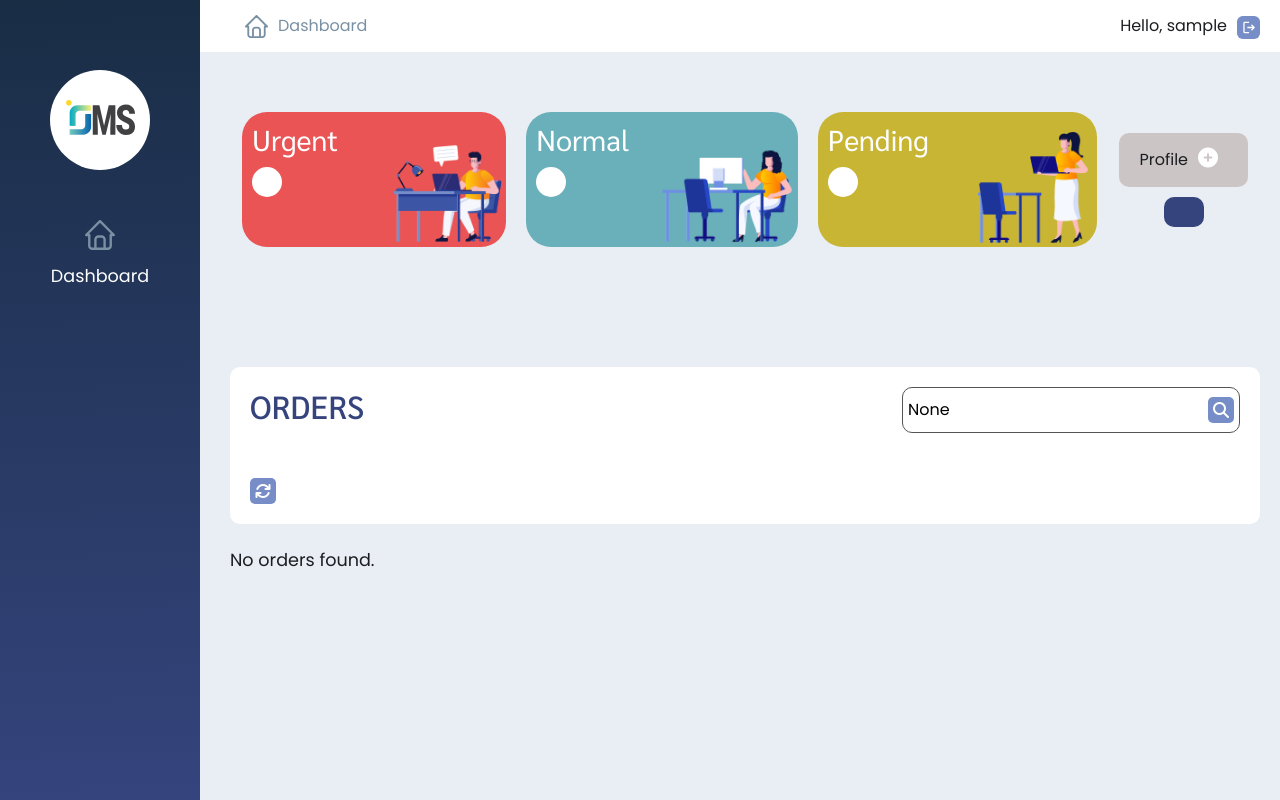
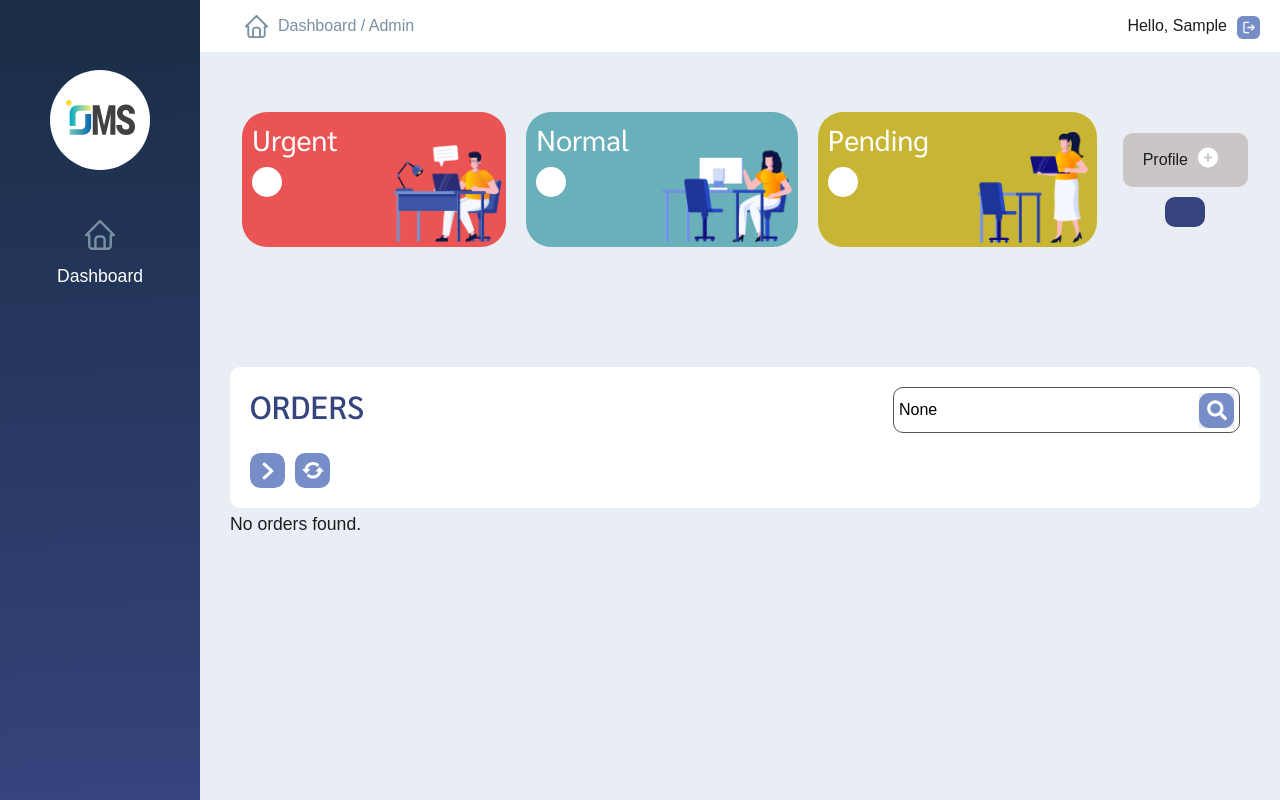
Before and after one commit to 582-41W-VA/Project-OMS, a Django app: page /search/ in a window 1280 px wide. Run offline with Django 5.2, Linux system fonts and the light colour scheme; the visitor is signed in with stand-in values (Sample User, id 1); some libraries are stand-ins or nearby versions.

Commit message:
Fix sidebar icon, capitalised request.user content, fixed reset button, add filter submit button, Title logo image fixed.

```diff
--- a/OMS/accounts/templates/accounts/header.html
+++ b/OMS/accounts/templates/accounts/header.html
@@ -7,7 +7,7 @@
       alt=""
       srcset=""
     />
-    <p>Dashboard</p>
+    <p>Dashboard / Admin</p>
   </div>
   <div class="right-content">
     <span>Hello, {{request.user}}</span>
--- a/OMS/accounts/templates/accounts/main.html
+++ b/OMS/accounts/templates/accounts/main.html
@@ -5,7 +5,7 @@
     <meta charset="UTF-8" />
     <meta name="viewport" content="width=device-width, initial-scale=1.0" />
     <title>OMS</title>
-    <link rel="icon" href="{% static 'images/main-logo.ico' %}" type="image/x-icon">
+    <link rel="icon" href="{% static 'images/main-logo1.ico' %}" type="image/x-icon">
     <link rel="shortcut icon" href="logo.ico" type="image/x-icon">
     <link
       href="https://cdn.jsdelivr.net/npm/bootstrap@5.3.3/dist/css/bootstrap.min.css"
--- a/OMS/accounts/templates/accounts/orders.html
+++ b/OMS/accounts/templates/accounts/orders.html
@@ -18,17 +18,19 @@
           value="{{ search_query }}"
         />
         <button type="submit" class="search-button">
-          <i class="fa-solid fa-magnifying-glass"></i>
+          <img src="{% static 'images/search-icon.svg' %}" alt="" srcset="">
         </button>
       </form>
     </div>
 
     <form action="" method="GET" class="order-form">
       {{myFilter.form}}
-
+      <div class="filter-btn">
+      <a href="{% url 'home' %}" class="enter-button"
+        ><img src="{% static 'images/enter-icon.svg' %}" alt="" srcset=""></a>
       <a href="{% url 'home' %}" class="reset-button"
-        ><i class="fa-solid fa-arrows-rotate"></i
-      ></a>
+        ><img src="{% static 'images/reset-icon.svg' %}" alt="" srcset=""></a>
+      </div>
     </form>
   </div>
   <!-- Orders Table -->
--- a/OMS/static/css/main.css
+++ b/OMS/static/css/main.css
@@ -1,9 +1,6 @@
 /* import style css - This is style guide file.*/
 @import url('style.css');
-/* import font style */
-@import url('https://fonts.googleapis.com/css2?family=Poppins:ital,wght@0,100;0,200;0,300;0,400;0,500;0,600;0,700;0,800;0,900;1,100;1,200;1,300;1,400;1,500;1,600;1,700;1,800;1,900&display=swap');
-@import url('https://fonts.googleapis.com/css2?family=Open+Sans:ital,wght@0,300..800;1,300..800&display=swap');
-@import url('https://fonts.googleapis.com/css2?family=DM+Serif+Display:ital@0;1&family=Montserrat:ital,wght@0,100..900;1,100..900&display=swap');
+
 
 * {
     margin: 0;
@@ -73,6 +70,7 @@ main, footer {
 
 .right-content span {
     margin-right: 10px;
+    text-transform: capitalize;
 }
 
 .fa-house {
@@ -290,7 +288,6 @@ aside {
   background-color: white;
   padding: 20px;
   border-radius: 10px;
-  margin-bottom: 20px;
 }
 
 .order-search {
@@ -301,8 +298,9 @@ aside {
 
 .order-form {
   display: flex;
-  align-items: center;
-  gap: 10px;
+  justify-content: space-between;
+  align-items: flex-end;
+  width: 100%;
 }
 
 .search-bar-container {
@@ -327,34 +325,19 @@ aside {
 .search-button{
   border: none;
   cursor: pointer;
-  background-color: var(--color-normal-button);
-  border-radius: 5px;
+}
+
+.filter-btn{
   display: flex;
   align-items: center;
-  justify-content: center;
-  padding: 5px;
+  justify-content:center;
+  gap: 10px;
+  cursor: pointer;
+
 }
 
-.reset-button{
-  border: none;
-  cursor: pointer;
-  background-color: var(--color-normal-button);
-  border-radius: 5px;
-  display: flex;
-  align-items: center;
-  justify-content: center;
-  padding: 5px;
-  margin-top: 25px;
-}
-
-.search-button i{
-  color: white;
-  font-size: 16px;
-}
-
-.reset-button i{
-  color: white;
-  font-size: 16px;
+.enter-button img{
+  border-radius: 10px;
 }
 
 .order-form label {
```
Also changed, not shown: OMS/media/media/avo-logos_nkvaeSW.jpeg (added), OMS/media/media/avo-logos_uQWKsZL.jpeg (added), OMS/media/media/login-bg_ltTozjm.png (added), OMS/static/images/enter-icon.svg (added), OMS/static/images/main-logo.ico (deleted), OMS/static/images/main-logo1.ico (added), OMS/static/images/users-icon.svg.
